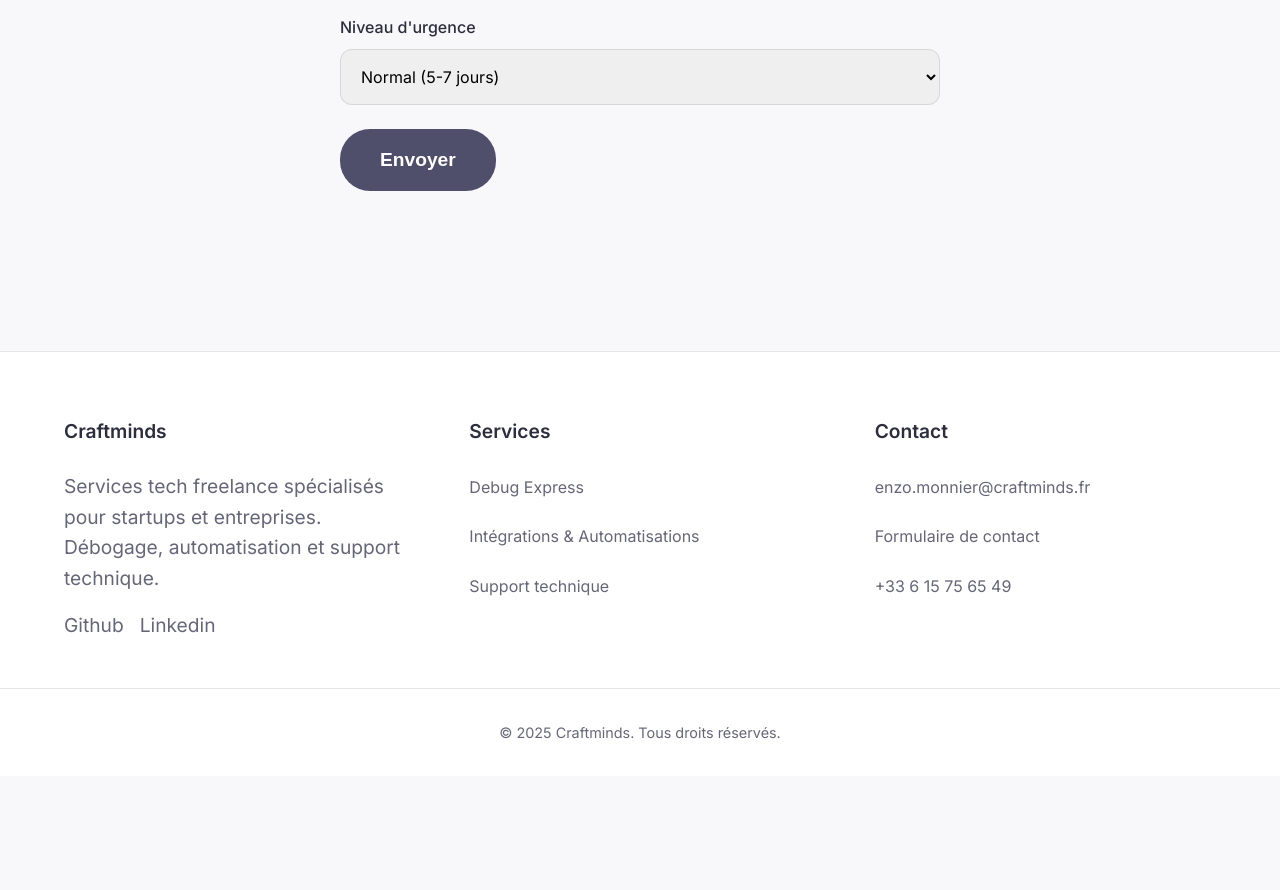
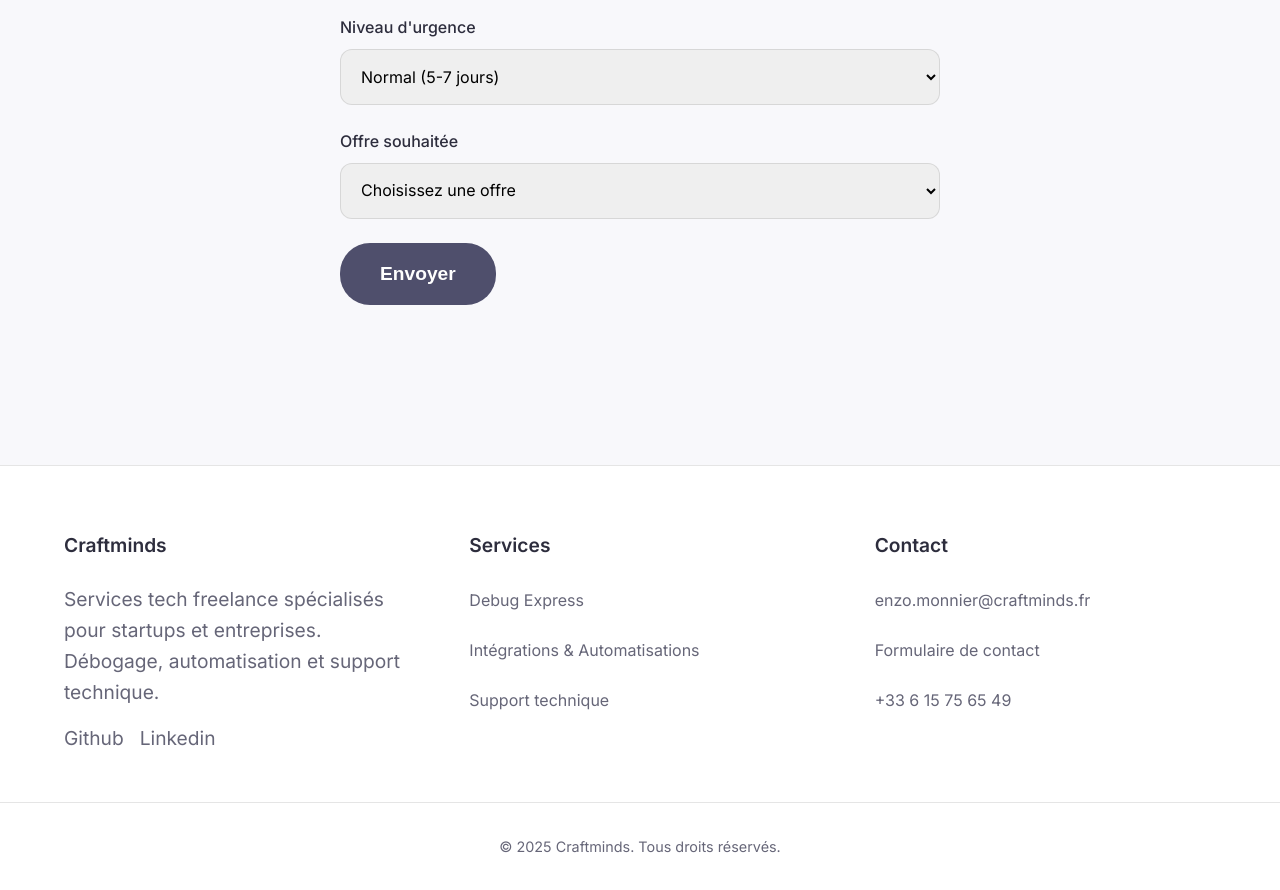
Before and after one commit to Craftminds/Craftminds-site, a React (Create React App) app: page /automatisations in a window 1280 px wide. Shown: the part 4600-5490 px from the top of the page. Before the commit the page ends 5376 px from the top, so only its background shows below. Built offline with nearby package versions, Linux system fonts and the light colour scheme.

Commit message:
fix form

```diff
--- a/src/pages/Automatisations.tsx
+++ b/src/pages/Automatisations.tsx
@@ -490,6 +490,21 @@ const Automatisations: React.FC = () => {
                   <option value="critical">Critique (24-48h)</option>
                 </select>
               </FormGroup>
+              <FormGroup>
+                <label htmlFor="offer">Offre souhaitée</label>
+                <select
+                  id="offer"
+                  name="offer"
+                  value={formData.offer}
+                  onChange={handleChange}
+                  required
+                >
+                  <option value="">Choisissez une offre</option>
+                  <option value="mini-setup">Mini setup (129€)</option>
+                  <option value="workflow-standard">Workflow standard (229€)</option>
+                  <option value="systeme-avance">Système avancé (à partir de 379€)</option>
+                </select>
+              </FormGroup>
               <SubmitButton type="submit" disabled={loading}>
                 {loading ? 'Envoi en cours...' : 'Envoyer'}
               </SubmitButton>
--- a/src/pages/Debug.tsx
+++ b/src/pages/Debug.tsx
@@ -478,6 +478,21 @@ const Debug: React.FC = () => {
                   <option value="critical">Critique (ASAP)</option>
                 </select>
               </FormGroup>
+              <FormGroup>
+                <label htmlFor="offer">Offre souhaitée</label>
+                <select
+                  id="offer"
+                  name="offer"
+                  value={formData.offer}
+                  onChange={handleChange}
+                  required
+                >
+                  <option value="">Choisissez une offre</option>
+                  <option value="bug-unique">Bug unique (79€)</option>
+                  <option value="fix-prioritaire">Fix Prioritaire (149€)</option>
+                  <option value="pack-serenite">Pack Sérénité (à partir de 249€)</option>
+                </select>
+              </FormGroup>
               <SubmitButton type="submit" disabled={loading}>
                 {loading ? 'Envoi en cours...' : 'Envoyer'}
               </SubmitButton>
--- a/src/pages/Support.tsx
+++ b/src/pages/Support.tsx
@@ -469,6 +469,21 @@ const Support: React.FC = () => {
                   <option value="custom">Sur-mesure (à définir)</option>
                 </select>
               </FormGroup>
+              <FormGroup>
+                <label htmlFor="offer">Offre souhaitée</label>
+                <select
+                  id="offer"
+                  name="offer"
+                  value={formData.offer}
+                  onChange={handleChange}
+                  required
+                >
+                  <option value="">Choisissez une offre</option>
+                  <option value="starter">Starter (149€/mois)</option>
+                  <option value="pro">Pro (299€/mois)</option>
+                  <option value="enterprise">Enterprise (Sur mesure)</option>
+                </select>
+              </FormGroup>
               <SubmitButton type="submit" disabled={loading}>
                 {loading ? 'Envoi en cours...' : 'Envoyer'}
               </SubmitButton>
```
